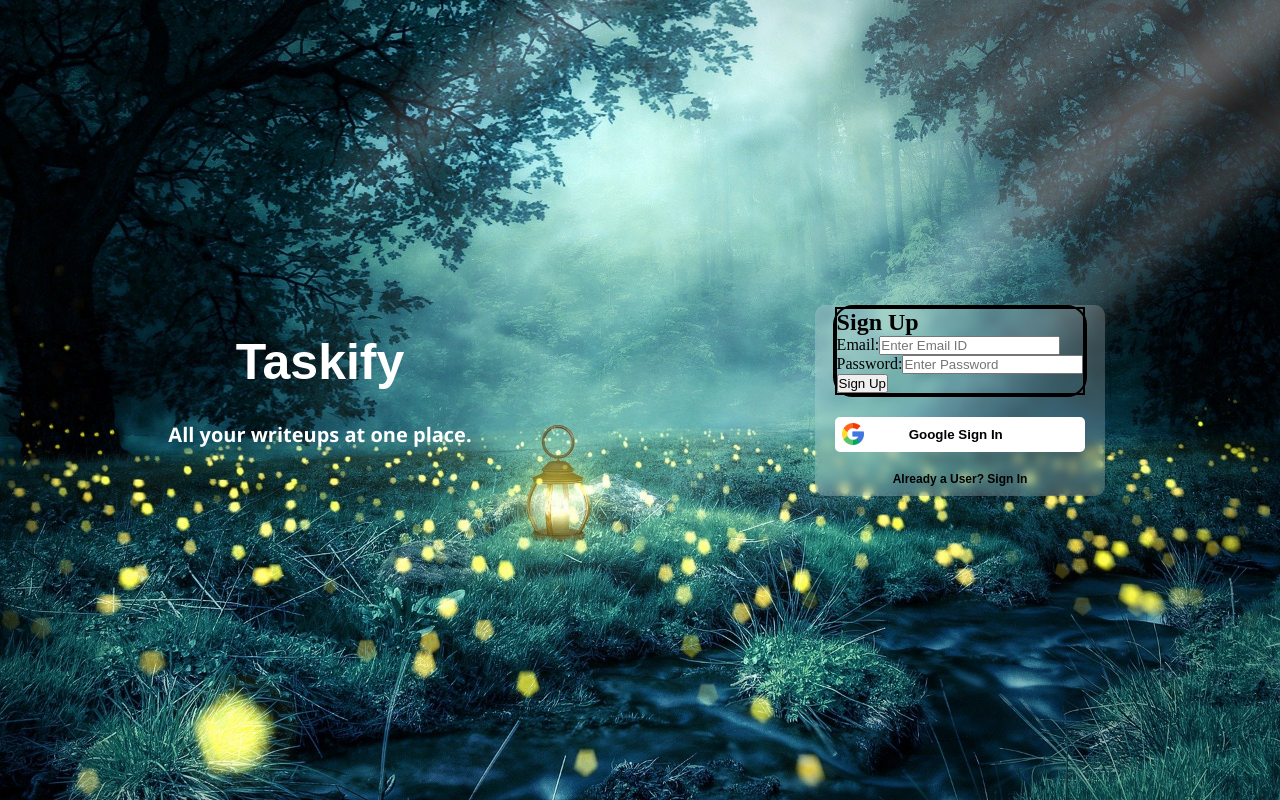
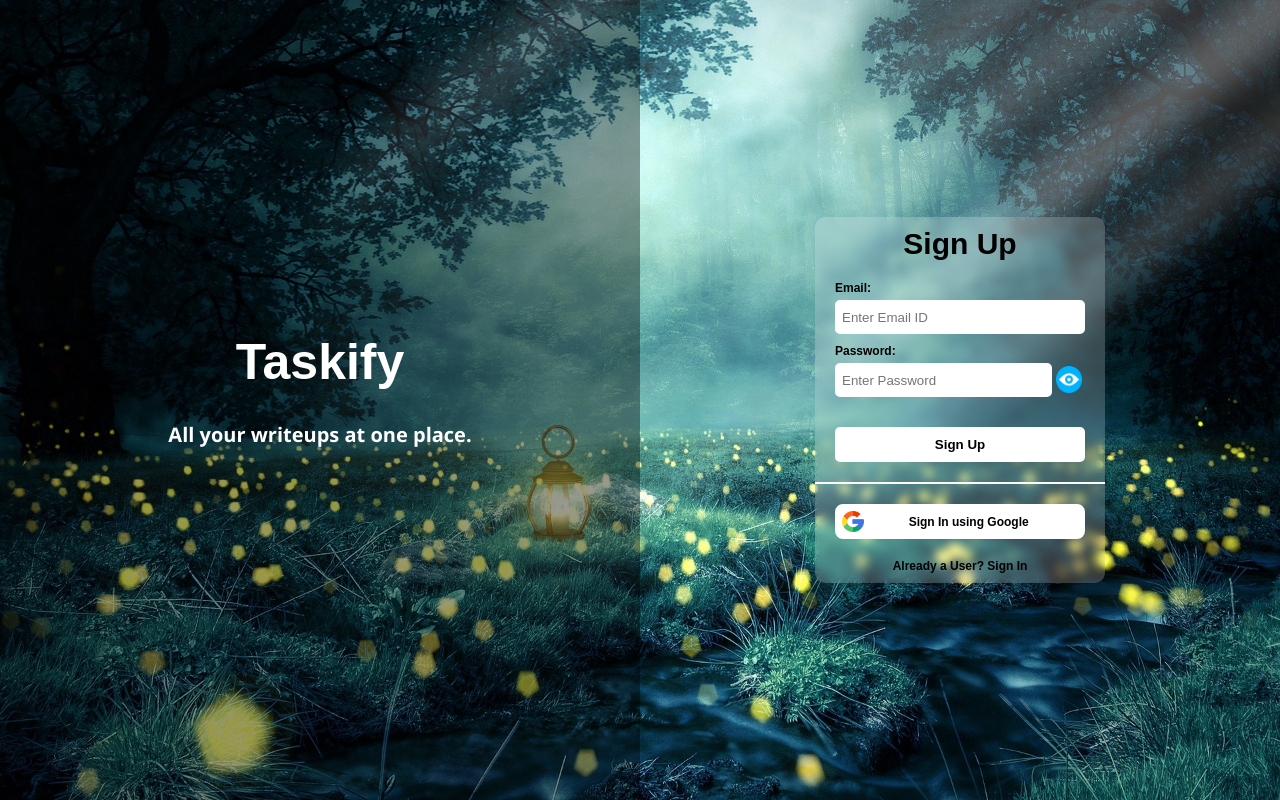
Before and after one commit to ankit-suman-07/taskify, a React (Create React App) app: page / in a window 1280 px wide. Both pictures are taken after a click on the button "Not an Existing User? Sign Up". Built offline with nearby package versions, Linux system fonts and the light colour scheme; no server answers.

Commit message:
css: all authentication css design completed

```diff
--- a/src/pages/auth-page/Authentication.css
+++ b/src/pages/auth-page/Authentication.css
@@ -10,18 +10,18 @@
 }
 
 .auth-form-box {
-    border: 2px solid black;
-    border-radius: 20px;
+    border-bottom: 2px solid #ffff;
     }
 
 
-    .auth-left {
+.auth-left {
         /* border-right: 2px solid red; */
+        background-color: rgba(0, 0, 0, 0.4);
         display: flex;
         flex-direction: column;
         align-items: center;
         justify-content: center;
-    }
+}
 
     .auth-logo {
         margin-bottom: 30px;
--- a/src/pages/auth-page/google-signin/GoogleSignIn.css
+++ b/src/pages/auth-page/google-signin/GoogleSignIn.css
@@ -3,9 +3,10 @@
     min-width: 250px;
     margin: 20px;
     height: 35px;
-    border-radius: 5px;
+    border-radius: 8px;
     background-color: #ffff;
     font-family: Arial, Helvetica, sans-serif;
+    font-size: 12px;
     font-weight: 600;
     display: flex;
     align-items: center;
--- a/src/pages/auth-page/google-signin/GoogleSignIn.js
+++ b/src/pages/auth-page/google-signin/GoogleSignIn.js
@@ -48,7 +48,7 @@ const GoogleSignIn = () => {
                                 <div className='google-icon' >
                                     <img src={GoogleIcon} alt='google-icon' />
                                 </div>
-                        {isSigningIn ? 'Signing In...' : 'Google Sign In'}
+                                {isSigningIn ? 'Signing In...' : 'Sign In using Google'}
                     </button>
                 </div>
             )}
--- a/src/pages/auth-page/sign-up/SignUp.css
+++ b/src/pages/auth-page/sign-up/SignUp.css
@@ -1,3 +1,79 @@
-.sign-up {
-    border: 2px solid black;
+.sign-in {
+    /* border: 2px solid black; */
 }
+
+.form-heading {
+    margin: 10px 20px 20px 20px;
+    font-size: 30px;
+    font-family: Arial, Helvetica, sans-serif;
+    font-weight: 600;
+    text-align: center;
+}
+
+.form {
+    margin: 20px;
+    min-width: 250px;
+
+}
+
+.form-email {
+    display: flex;
+    flex-direction: column;
+    margin: 10px 0;
+}
+
+.form-password {
+    display: flex;
+    flex-direction: column;
+    margin: 10px 0;
+}
+
+.form-password-toggle {
+    display: flex;
+    flex-direction: row;
+    width: 100%;
+    justify-content: space-between;
+}
+
+.form-password-toggle .form-input-text {
+    width: calc(100% - 40px);
+}
+
+.password-toggle {
+    border: none;
+    background: none;
+    height: 33px;
+    width: 33px;
+    display: flex;
+    align-items: center;
+    justify-content: center;
+}
+
+.password-toggle img {
+    width: 80%;
+}
+
+.form-sign-btn {
+    width: 100%;
+    height: 35px;
+    margin-top: 20px;
+    border-radius: 5px;
+    border: 2px solid #ffff;
+    background-color: #ffff;
+    font-family: Arial, Helvetica, sans-serif;
+    font-weight: 600;
+}
+
+.form-input-text {
+    border: 2px solid #ffff;
+    border-radius: 5px;
+    height: 30px;
+    padding-left: 5px;
+}
+
+.form-label {
+    margin-bottom: 5px;
+    font-size: 12px;
+    font-family: Arial, Helvetica, sans-serif;
+    font-weight: 600;
+}
--- a/src/pages/auth-page/sign-up/SignUp.js
+++ b/src/pages/auth-page/sign-up/SignUp.js
@@ -2,6 +2,8 @@ import React, { useState } from 'react';
 import "./SignUp.css";
 import { doCreateUserWithEmailAndPassword, doSignInWithGoogle } from '../../../firebase/auth';
 import { useAuth } from '../../../context/authContext';
+
+import ShowIcon from "../../../assets/show.png";
 
 const SignUp = () => {
     const { currentUser, loading } = useAuth();
@@ -10,6 +12,7 @@ const SignUp = () => {
     const [password, setPassword] = useState('');
     const [isSigningIn, setIsSigningIn] = useState(false);
     const [errorMessage, setErrorMessage] = useState('');
+    const [togglePassword, setTogglePassword] = useState(false);
 
     const onSubmit = async (e) => {
         e.preventDefault();
@@ -51,46 +54,46 @@ const SignUp = () => {
 
     return (
         <div className='sign-up' >
-            <h2>Sign Up</h2>
-            {loading ? (
-                <p>Loading...</p>
-            ) : currentUser ? (
-                <p>You are already signed in as {currentUser.email}</p>
-            ) : (
-                <div>
-                    <form onSubmit={onSubmit}>
-                                <div>
-                                    <label>Email:</label>
+
+            <div className='form-heading' >
+                Sign Up
+            </div>
+            <form onSubmit={onSubmit} className='form' >
+                <div className='form-email' >
+                    <label className='form-label' >Email:</label>
                     <input
                         type='email'
                         value={email}
                         onChange={handleEmailChange}
                         placeholder="Enter Email ID"
                         required
+                        className='form-input-text'
                     />
                 </div>
-                                <div>
-                                    <label>Password:</label>
+                <div className='form-password' >
+                    <label className='form-label' >Password:</label>
+                    <div className='form-password-toggle' >
                         <input
-                                        type='password'
+                            type={togglePassword ? "text" : "password"}
                             value={password}
                             onChange={handlePasswordChange}
                             placeholder='Enter Password'
                             required
+                            className='form-input-text'
                         />
+                        <button className='password-toggle' onClick={() => setTogglePassword(!togglePassword)} >
+                            <img src={ShowIcon} alt='show-icon' />
+                        </button>
+                    </div>
                 </div>
                 {errorMessage && <p style={{ color: 'red' }}>{errorMessage}</p>}
-                                <button type="submit" disabled={isSigningIn}>
+                <button type="submit" disabled={isSigningIn} className='form-sign-btn' >
                     {isSigningIn ? 'Signing Up...' : 'Sign Up'}
                 </button>
             </form>
-                            {/* Uncomment below if you want to enable Google sign-in */}
-                            {/* <button onClick={onGoogleSignIn} disabled={isSigningIn}>
-                        {isSigningIn ? 'Signing In...' : 'Sign In with Google'}
-                    </button> */}
+
         </div>
-            )}
-        </div>
+
     );
 };
 
```
Also changed, not shown: src/pages/auth-page/sign-in/SignIn.js (indentation only). Lines whose indentation alone changed are shown as unchanged.
